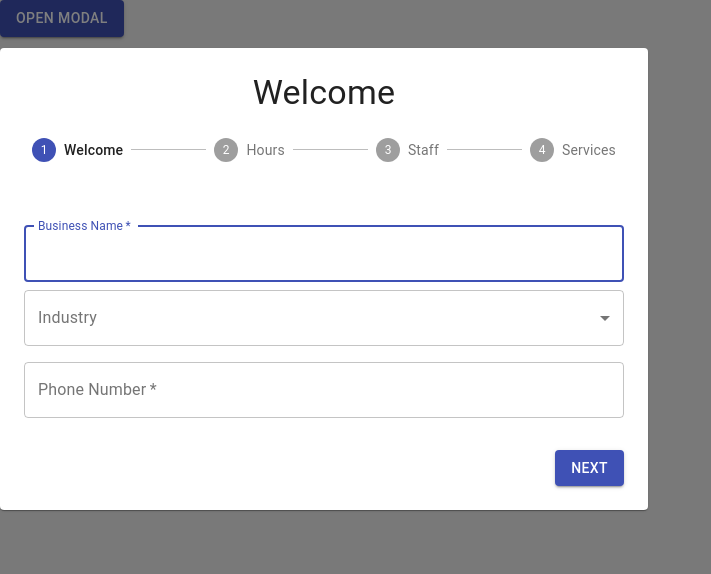
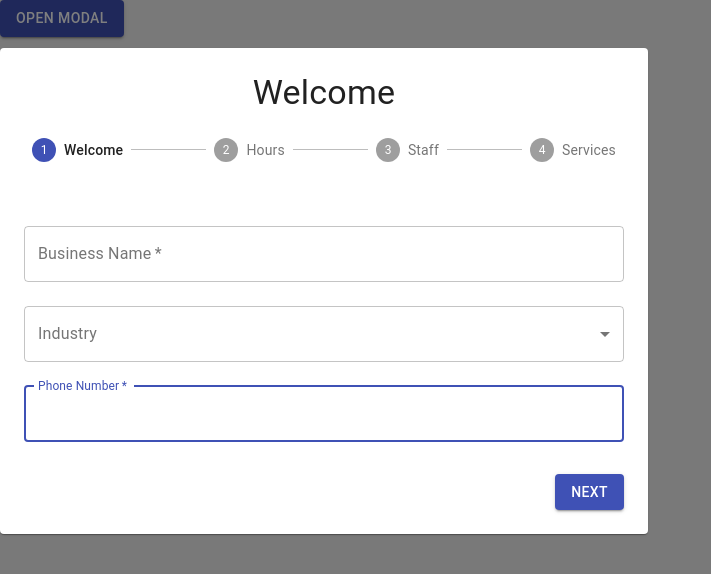
Before and after one commit to DaveDev813/oozzzy-vendor, a React (Create React App) app: page / in a window 1280 px wide. Both pictures are taken after a click on the button "OPEN MODAL". Shown: the top 574 px of the page, without its empty margins (0-711 px from the left). Built offline with nearby package versions, Linux system fonts and the light colour scheme.

Commit message:
FIX welcome

```diff
--- a/src/components/registerBusiness/Welcome.tsx
+++ b/src/components/registerBusiness/Welcome.tsx
@@ -1,5 +1,5 @@
 import React, { ReactElement } from 'react';
-import TextField from '@material-ui/core/TextField';
+import TextField, { TextFieldProps } from '@material-ui/core/TextField';
 import { makeStyles, Theme } from '@material-ui/core/styles';
 import { FormControl, InputLabel, Select } from '@material-ui/core';
 
@@ -13,26 +13,54 @@ const useStyles = makeStyles((theme: Theme) => ({
     width: '100%', // Fix IE 11 issue.
     marginTop: theme.spacing(1),
   },
+  formControl: {
+    margin: theme.spacing(1),
+    minWidth: 120,
+  },
 }));
+
+export interface TypeIndustry {
+  id: number;
+  name: string;
+}
 
 const Welcome: React.FC = (): ReactElement => {
   const classes = useStyles();
   const inputLabel = React.useRef<HTMLLabelElement>(null);
+  const [industries] = React.useState<TypeIndustry[]>([
+    {
+      id: 1,
+      name: 'Salon',
+    },
+    {
+      id: 2,
+      name: 'Barber Shop',
+    },
+    {
+      id: 3,
+      name: 'Janitorial',
+    },
+  ]);
+
+  const inputProps: TextFieldProps = {
+    variant: 'outlined',
+    margin: 'normal',
+    required: true,
+    fullWidth: true,
+    autoFocus: true,
+  };
+
   return (
     <form className={classes.form} noValidate={true}>
       <TextField
-        variant="outlined"
-        margin="normal"
-        required={true}
-        fullWidth={true}
+        {...inputProps}
         id="email"
         label="Business Name"
         name="email"
         autoComplete="email"
-        autoFocus={true}
       />
-      <FormControl variant="outlined" fullWidth={true}>
-        <InputLabel ref={inputLabel} htmlFor="outlined-age-native-simple">
+      <FormControl variant="outlined" fullWidth={true} margin="normal">
+        <InputLabel ref={inputLabel} htmlFor="indestry">
           Industry
         </InputLabel>
         <Select
@@ -40,25 +68,25 @@ const Welcome: React.FC = (): ReactElement => {
           fullWidth={true}
           inputProps={{
             name: 'industry',
-            id: 'outlined-age-native-simple',
+            id: 'indestry',
           }}
         >
           <option value="" />
-          <option value={10}>Barber Shop</option>
-          <option value={20}>Salon</option>
-          <option value={30}>Janitorial</option>
+          {industries.map(
+            (indeustry: TypeIndustry): ReactElement => (
+              <option key={indeustry.id} value={indeustry.id}>
+                {indeustry.name}
+              </option>
+            )
+          )}
         </Select>
       </FormControl>
       <TextField
-        variant="outlined"
-        margin="normal"
-        required={true}
-        fullWidth={true}
-        name="password"
+        {...inputProps}
+        name="phone"
         label="Phone Number"
-        type="password"
-        id="password"
-        autoComplete="current-password"
+        id="phone"
+        autoComplete="phone"
       />
     </form>
   );
```
